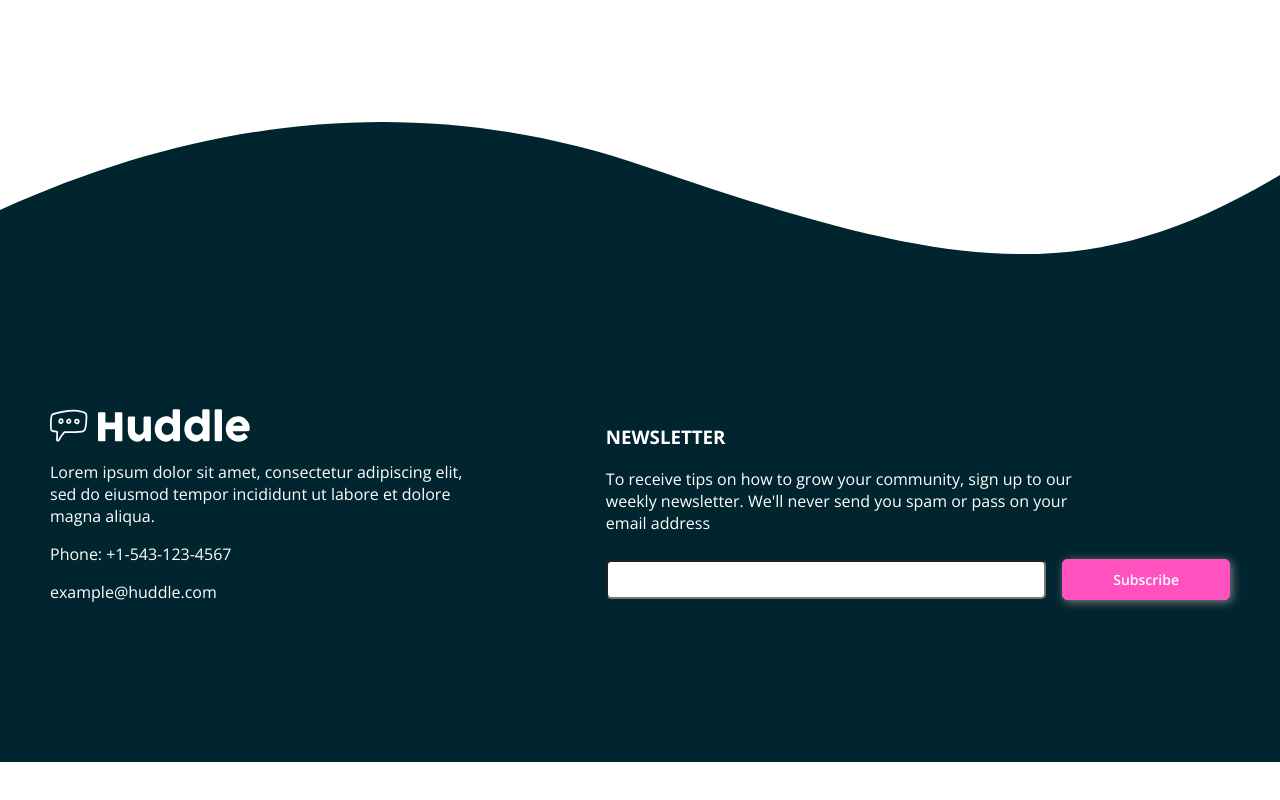
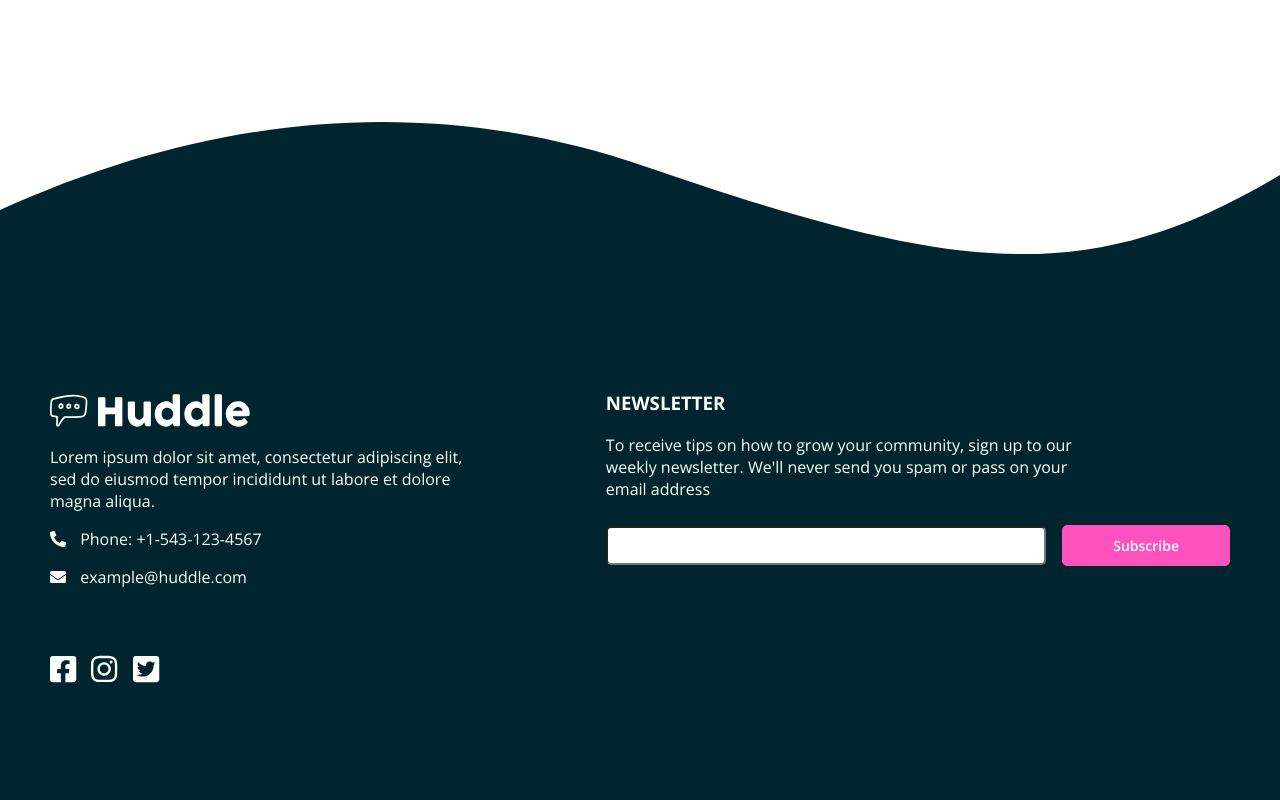
Before and after one commit to ForiDunk/huddle, a React (Create React App) app: page / in a window 1280 px wide. Shown: the part 3468-4268 px from the top of the page. Before the commit the page ends 4230 px from the top, so only its background shows below. Built offline with nearby package versions, Linux system fonts and the light colour scheme.

Commit message:
finnish desktop style

```diff
--- a/package.json
+++ b/package.json
@@ -4,6 +4,7 @@
   "private": true,
   "dependencies": {
     "@fortawesome/fontawesome-svg-core": "^1.2.8",
+    "@fortawesome/free-brands-svg-icons": "^5.5.0",
     "@fortawesome/free-solid-svg-icons": "^5.5.0",
     "@fortawesome/react-fontawesome": "^0.1.3",
     "npm": "^6.4.1",
--- a/src/components/Footer.css
+++ b/src/components/Footer.css
@@ -5,8 +5,8 @@
   margin-top: 200px;
   display: flex;
   justify-content: space-evenly;
-  align-items: center;
   padding: 0 50px;
+  padding-top: 10%;
   background-color: hsl(192, 100%, 9%);
   color: #fff;
   font-family: 'Open Sans', sans-serif;
@@ -54,4 +54,19 @@
   border-radius: 5px;
   font-size: 14px;
   padding: 10px 50px;
+  box-shadow: none;
 }
+
+.footer .fa-phone {
+  transform: rotate(90deg);
+}
+
+.footer .fa-w-16 {
+  margin-right: 10px;
+}
+
+.footer .fa-w-14 {
+  margin: 50px 15px 0 0;
+  font-size: 30px;
+  cursor: pointer;
+}
--- a/src/components/Footer.js
+++ b/src/components/Footer.js
@@ -1,13 +1,22 @@
 import React from 'react';
 import './Footer.css';
+import { FontAwesomeIcon } from '@fortawesome/react-fontawesome';
+import { faPhone, faEnvelope } from '@fortawesome/free-solid-svg-icons';
+import { faFacebookSquare, faInstagram, faTwitterSquare } from '@fortawesome/free-brands-svg-icons';
+
 
 export default () => (
   <div className="footer">
     <div className="footer-section">
       <div className="logo"></div>
       <p>Lorem ipsum dolor sit amet, consectetur adipiscing elit, sed do eiusmod tempor incididunt ut labore et dolore magna aliqua.</p>
-      <p>Phone: +1-543-123-4567</p>
-      <p>example@huddle.com</p>
+      <p><FontAwesomeIcon icon={faPhone} />  Phone: +1-543-123-4567</p>
+      <p><FontAwesomeIcon icon={faEnvelope} />  example@huddle.com</p>
+      <div className="social">
+      <FontAwesomeIcon icon={faFacebookSquare} />
+      <FontAwesomeIcon icon={faInstagram} />
+      <FontAwesomeIcon icon={faTwitterSquare} />
+      </div>
     </div>
     <div className="footer-section">
       <h3>NEWSLETTER</h3>
```
Also changed, not shown: 1 other file (tests, documents, lock files or other folders).
